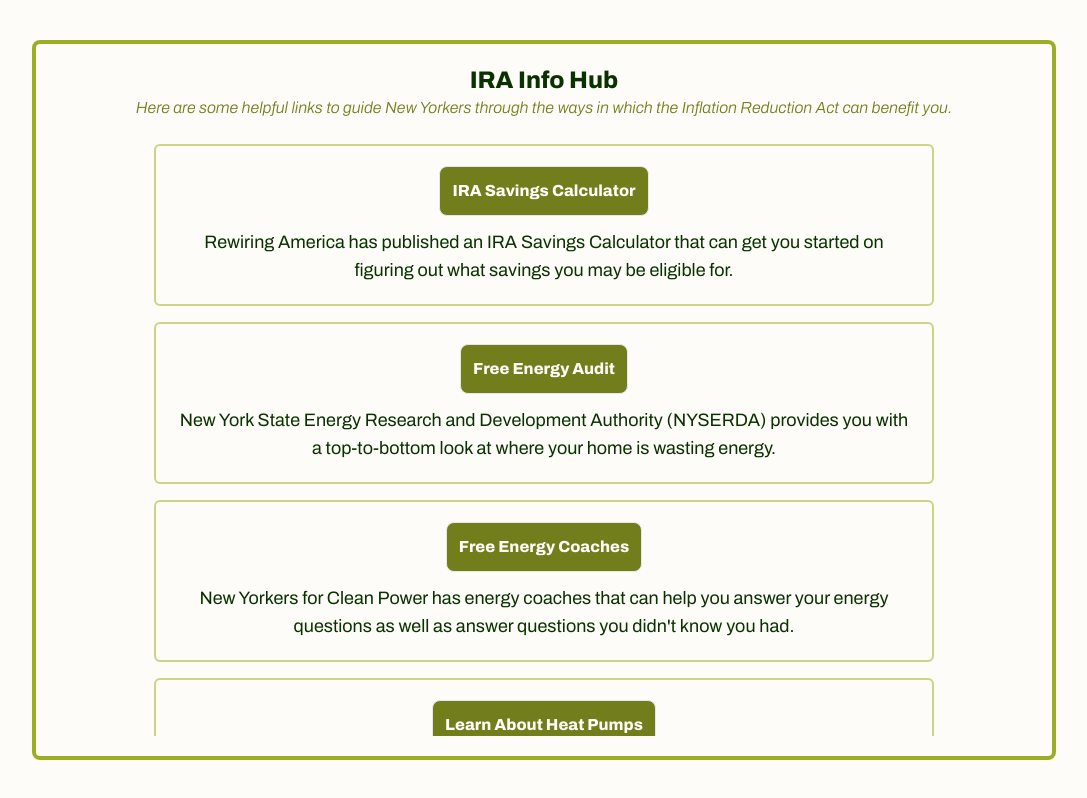
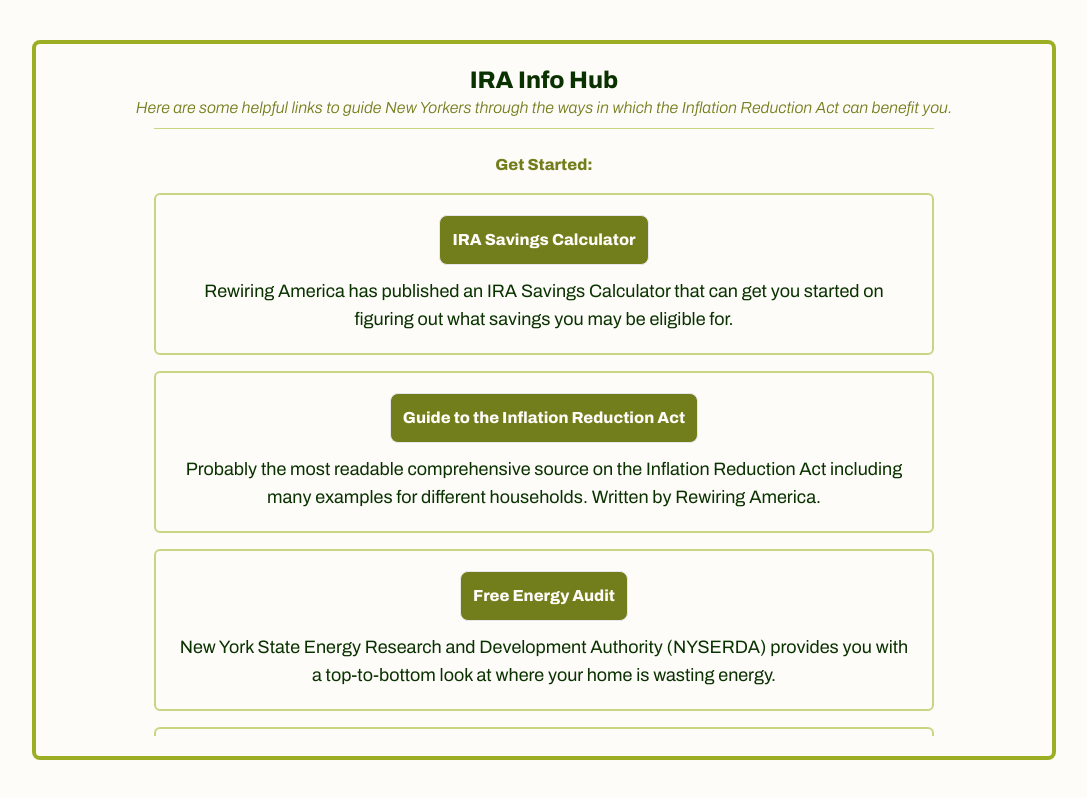
Before and after one commit to noodlemonkey/ira-info-hub, a React (Vite) app: page / in a window 1280 px wide. Shown: the whole page, without its empty margins (96-1183 px from the left). Built offline with nearby package versions, Linux system fonts and the light colour scheme.

Commit message:
added reference data

```diff
--- a/src/App.jsx
+++ b/src/App.jsx
@@ -1,5 +1,6 @@
 import InfoBox from './components/InfoBox';
 import guideData from './guide-data';
+import referenceData from './reference-data';
 
 const App = () => {
   return (
@@ -13,10 +14,18 @@ const App = () => {
             Here are some helpful links to guide New Yorkers through the ways in
             which the Inflation Reduction Act can benefit you.
           </h2>
+          <hr className="w-[80%] mt-2 border-t border-solid border-quaternary-green" />
         </header>
         <div className="scroll h-full flex flex-col items-center gap-3 pt-3 overflow-auto xl:gap-4">
+          <h3 className="font-archivo-eb text-secondary-green">Get Started:</h3>
           {guideData.map((data, i) => (
             <InfoBox key={i + 'guides'} data={data} />
+          ))}
+          <h3 className="font-archivo-eb text-secondary-green pt-6">
+            Further Reference:
+          </h3>
+          {referenceData.map((data, i) => (
+            <InfoBox key={i + 'references'} data={data} />
           ))}
         </div>
       </div>
--- a/src/guide-data.js
+++ b/src/guide-data.js
@@ -4,6 +4,12 @@ const guideData = [
     description: `Rewiring America has published an IRA Savings Calculator that can
     get you started on figuring out what savings you may be eligible for.`,
     link: 'https://www.rewiringamerica.org/app/ira-calculator',
+  },
+  {
+    title: 'Guide to the Inflation Reduction Act',
+    description:
+      'Probably the most readable comprehensive source on the Inflation Reduction Act including many examples for different households. Written by Rewiring America.',
+    link: 'https://www.rewiringamerica.org/IRAguide',
   },
   {
     title: 'Free Energy Audit',
--- /dev/null
+++ b/src/reference-data.js
@@ -0,0 +1,20 @@
+const referenceData = [
+  {
+    title: 'energy.gov',
+    description:
+      'An easily digestible online basic Federal guide to explore benefits.',
+    link: 'https://www.energy.gov/save',
+  },
+  {
+    title: 'Home Energy Rebate Programs',
+    description: `About the US Department of Energy's Home Energy Rebate Programs.`,
+    link: 'https://www.energy.gov/scep/home-energy-rebate-programs',
+  },
+  {
+    title: 'IRS Credits and Deductions Under the IRA',
+    description: 'Information about Credits and Deductions from the IRS.',
+    link: 'https://www.irs.gov/credits-and-deductions-under-the-inflation-reduction-act-of-2022',
+  },
+];
+
+export default referenceData;
```
